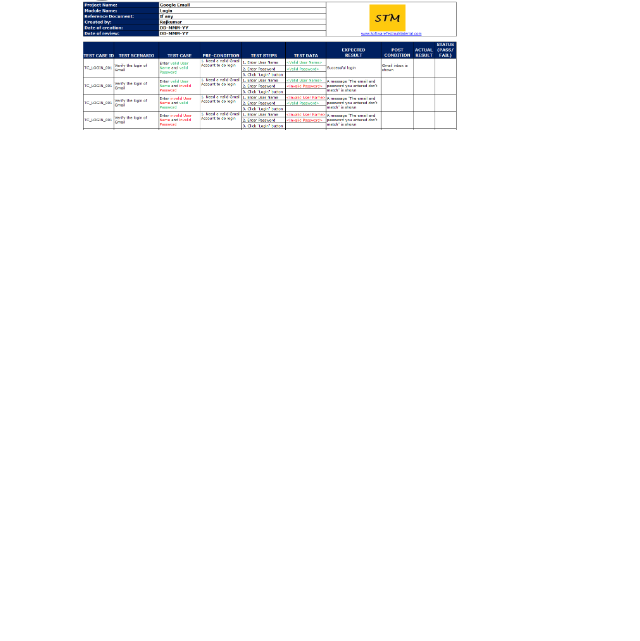
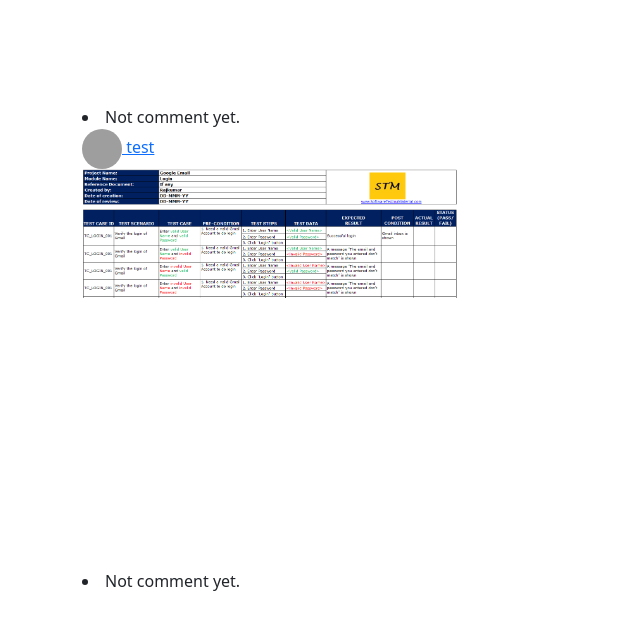
Before and after one commit to JamilRayhan/Social-Media-Project, a Django app: a page that uses templates/navbar.html in a window 1280 px wide. Shown: the part 2178-2819 px from the top of the page, without its empty margins (0-640 px from the left). Before the commit the page ends 2308 px from the top, so only its background shows below. Run offline with Django 4.2, Linux system fonts and the light colour scheme; a user stored in the database is signed in; data comes from the database, SQL or seed files in the repository; both versions use the stored data as it was after the commit; some libraries are stand-ins or nearby versions; grey boxes are pictures that could not be loaded.

Commit message:
comment done

```diff
--- a/templates/App_Login/other_user.html
+++ b/templates/App_Login/other_user.html
@@ -71,6 +71,17 @@
             <p>{{post.caption}}</p>
           </div>
           <br>
+          {% for comment in post.comments.all %}
+          <li>
+              <a href="{% url 'App_Login:user' username=comment.author %}">{{ comment.author }}</a>: {{ comment.content}}
+              <br>
+              at: {{ comment.timestamp }}
+              <br>
+          </li>
+          {% empty %}
+          <li>Not comment yet.</li>
+          {% endfor %}
+          <br>
         {% endfor %}
     </div>
     <br><br>
--- a/templates/navbar.html
+++ b/templates/navbar.html
@@ -38,7 +38,7 @@
           <a class="nav-link" href="{% url 'App_Message:inbox' %}">Message</a>
         </li>
         <li class="nav-item">
-          <a class="nav-link" href="#">Link</a>
+          <a class="nav-link" href="#">Notification</a>
         </li>
         <li class="nav-item dropdown">
           {% if user.user_profile.profile_pic %}
```
Also changed, not shown: templates/App_Login/user.html (+10 -0 lines), db.sqlite3.
